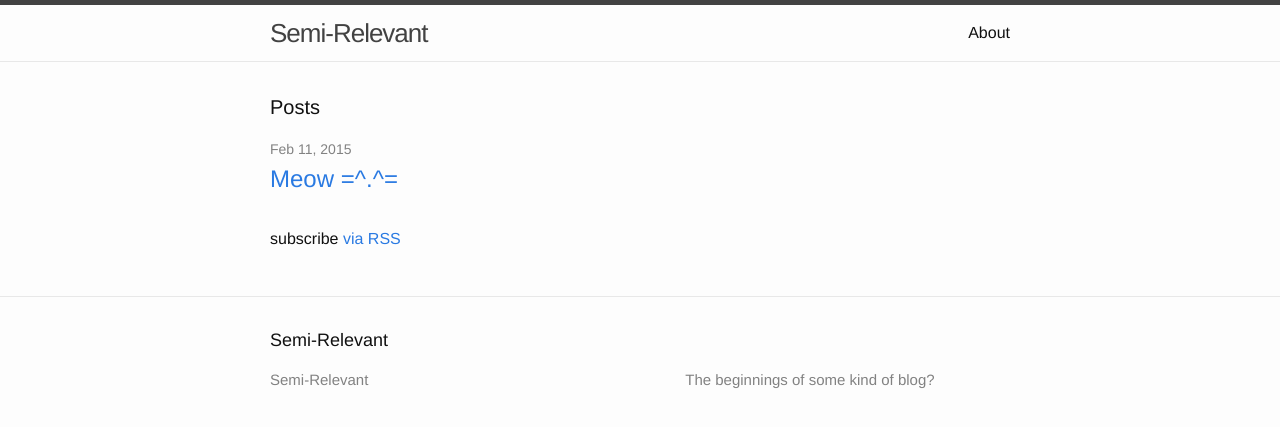
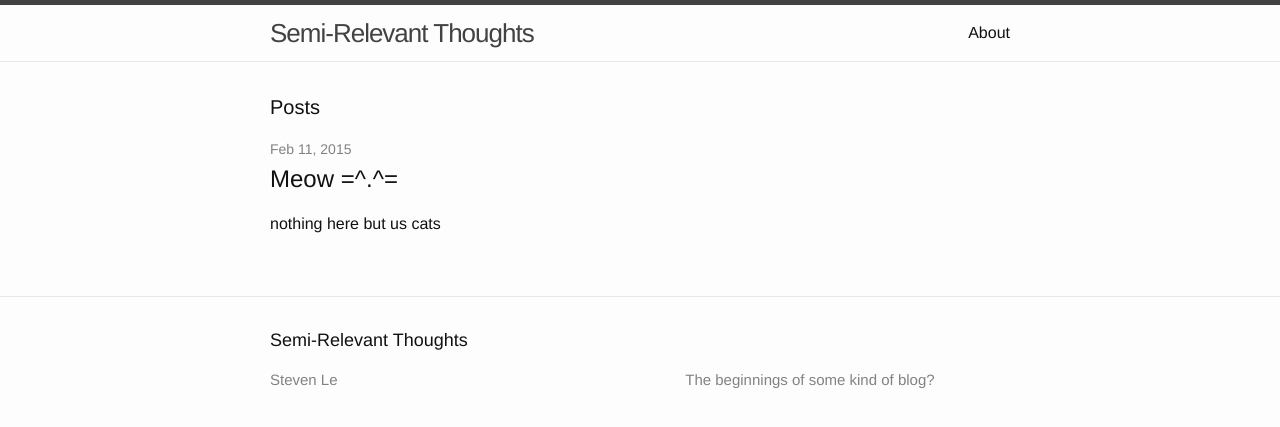
Before and after one commit to steven-le/steven-le.github.io, a Jekyll site: the page built from index.html, in a window 1280 px wide. Shown: the top 427 px of the page. Built offline with Jekyll 4.4.1, drawn with Linux system fonts in a browser that asks for light colours.

Commit message:
change site formatting.

```diff
--- a/_config.yml
+++ b/_config.yml
@@ -1,6 +1,6 @@
 # Site settings
-name: Semi-Relevant
-title: Semi-Relevant
+name: Steven Le
+title: Semi-Relevant Thoughts
 email:
 description: The beginnings of some kind of blog?
 baseurl: "" # the subpath of your site, e.g. /blog/
--- a/_includes/footer.html
+++ b/_includes/footer.html
@@ -7,7 +7,7 @@
     <div class="footer-col-wrapper">
       <div class="footer-col  footer-col-1">
         <ul class="contact-list">
-          <li>{{ site.title }}</li>
+          <li>{{ site.name }}</li>
           <li><a href="mailto:{{ site.email }}">{{ site.email }}</a></li>
         </ul>
       </div>
--- a/_posts/2015-02-11-welcome-to-jekyll.markdown
+++ b/_posts/2015-02-11-welcome-to-jekyll.markdown
@@ -1,7 +1,7 @@
 ---
 layout: post
 title:  "Meow =^.^="
-date:   2015-02-11 01:06:19
+date:   2015-02-11 11:06:19
 categories: cats
 ---
-Not sure what to put here yet :\
+nothing here but us cats
--- a/index.html
+++ b/index.html
@@ -10,14 +10,17 @@ layout: default
     {% for post in site.posts %}
       <li>
         <span class="post-meta">{{ post.date | date: "%b %-d, %Y" }}</span>
-
         <h2>
-          <a class="post-link" href="{{ post.url | prepend: site.baseurl }}">{{ post.title }}</a>
-        </h2>
+			<!--
+          	<a class="post-link" href="{{ post.url | prepend: site.baseurl }}">{{ post.title }}</a>
+        	-->
+			{{ post.title }}
+		</h2>
+		<article class="post-content">
+		    {{ post.content }}
+		</article>
       </li>
     {% endfor %}
   </ul>
 
-  <p class="rss-subscribe">subscribe <a href="{{ "/feed.xml" | prepend: site.baseurl }}">via RSS</a></p>
-
 </div>
```
